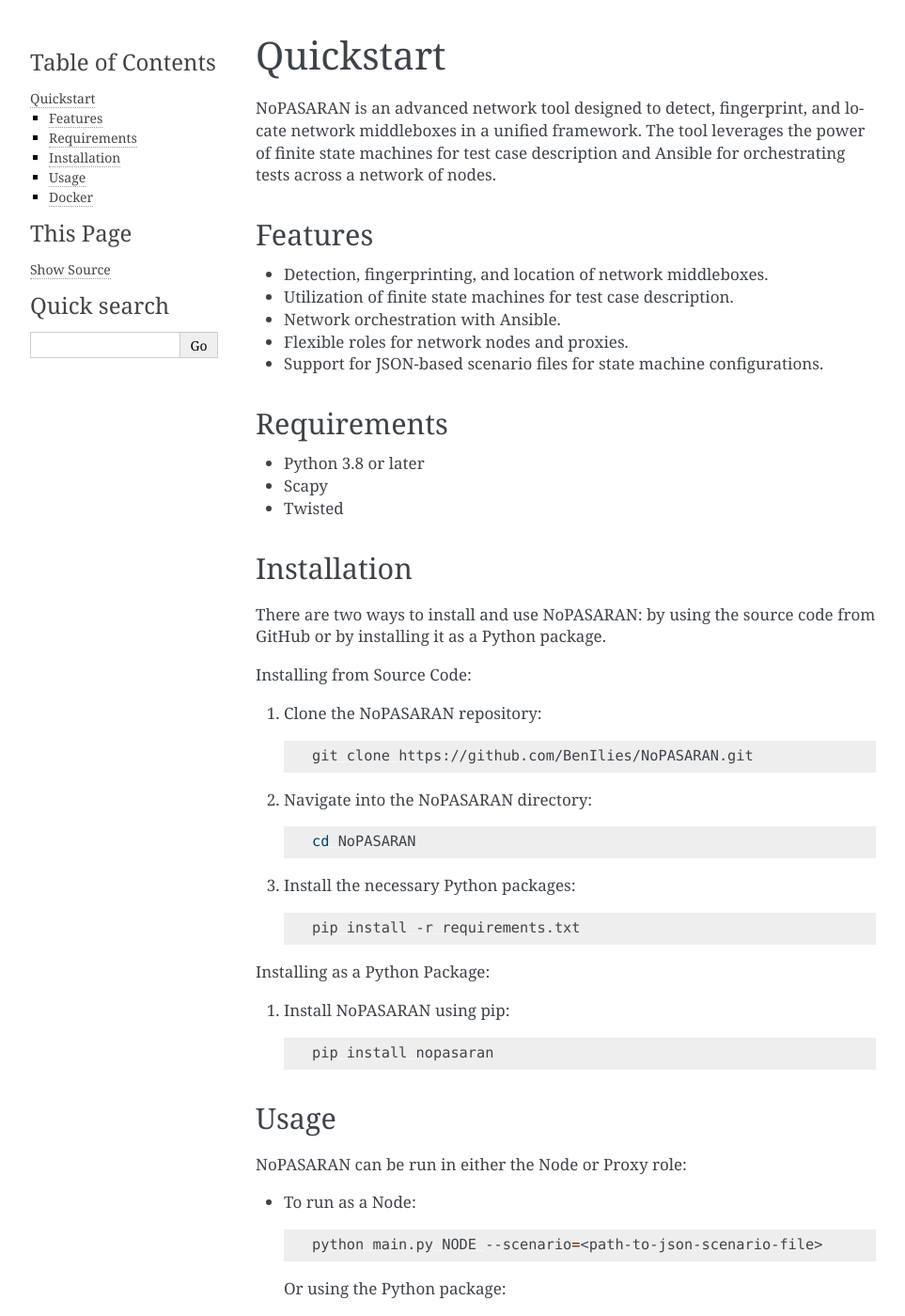
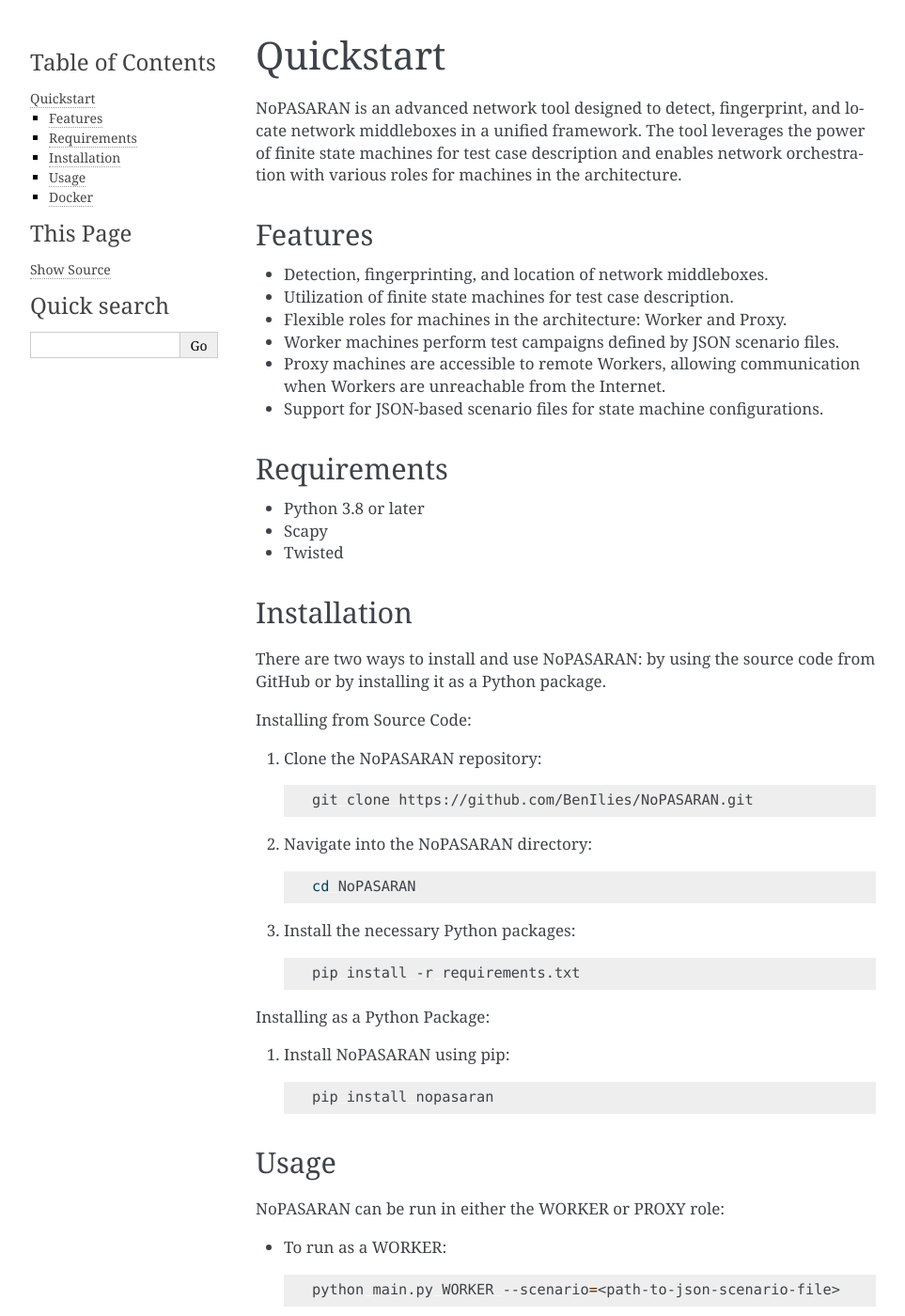
Before and after one commit to BenIlies/NoPASARAN, a Sphinx documentation site: the page built from docs/quickstart.rst, in a window 1280 px wide and 1400 px high. Shown: the whole window at 94% size, without its empty margins (148-1111 px from the left). Built offline with Sphinx 7.4.7, drawn with Linux system fonts in a browser that asks for light colours; some of the changed text lies outside the part shown.

Commit message:
refactored the main for more description

```diff
--- a/docs/quickstart.rst
+++ b/docs/quickstart.rst
@@ -1,15 +1,16 @@
 Quickstart
 ==========
 
-NoPASARAN is an advanced network tool designed to detect, fingerprint, and locate network middleboxes in a unified framework. The tool leverages the power of finite state machines for test case description and Ansible for orchestrating tests across a network of nodes.
+NoPASARAN is an advanced network tool designed to detect, fingerprint, and locate network middleboxes in a unified framework. The tool leverages the power of finite state machines for test case description and enables network orchestration with various roles for machines in the architecture.
 
 Features
 --------
 
 - Detection, fingerprinting, and location of network middleboxes.
 - Utilization of finite state machines for test case description.
-- Network orchestration with Ansible.
-- Flexible roles for network nodes and proxies.
+- Flexible roles for machines in the architecture: Worker and Proxy.
+- Worker machines perform test campaigns defined by JSON scenario files.
+- Proxy machines are accessible to remote Workers, allowing communication when Workers are unreachable from the Internet.
 - Support for JSON-based scenario files for state machine configurations.
 
 Requirements
@@ -55,21 +56,21 @@
 Usage
 -----
 
-NoPASARAN can be run in either the Node or Proxy role:
+NoPASARAN can be run in either the WORKER or PROXY role:
 
-- To run as a Node:
+- To run as a WORKER:
 
   .. code-block:: bash
 
-     python main.py NODE --scenario=<path-to-json-scenario-file>
+     python main.py WORKER --scenario=<path-to-json-scenario-file>
 
   Or using the Python package:
 
   .. code-block:: bash
 
-     nopasaran NODE --scenario=<path-to-json-scenario-file>
+     nopasaran WORKER --scenario=<path-to-json-scenario-file>
 
-- To run as a Proxy:
+- To run as a PROXY:
 
   .. code-block:: bash
 
@@ -83,21 +84,29 @@
 
 Replace <path-to-json-scenario-file> with the path to your actual JSON scenario file.
 
+Additional options:
+
+- Enable debug logging with `--debug`
+- Specify the path to the log file with `--log=<path-to-log-file>`. The default path is "conf.log".
+- Specify the log level for output with `--log-level=<log-level>`. Valid choices are "info", "warning", and "error".
+
+For any further assistance, use the `--help` argument with any command for additional information.
+
 Docker
 ------
 
-You can also use Docker to download and run the NoPASARAN worker node:
+You can also use Docker to download and run a NoPASARAN node:
 
-1. Pull the latest worker node image:
+1. Pull the latest node image:
 
    .. code-block:: bash
 
       docker pull benilies/nopasaran:latest
 
-2. Run the worker node container:
+2. Run the node container:
 
    .. code-block:: bash
 
       docker run -it benilies/nopasaran:latest
 
-The worker node container is now ready for use.
+The node container is now ready for use.
--- a/nopasaran/__init__.py
+++ /dev/null
@@ -1,3 +0,0 @@
-import logging
-
-logging.basicConfig(filename='conf.log', level=logging.INFO, format='%(asctime)s %(levelname)s %(name)s - %(message)s', datefmt='%m/%d/%Y %I:%M:%S %p %Z')
```
Also changed, not shown: README.md (+56 -38 lines), 1 other file.
